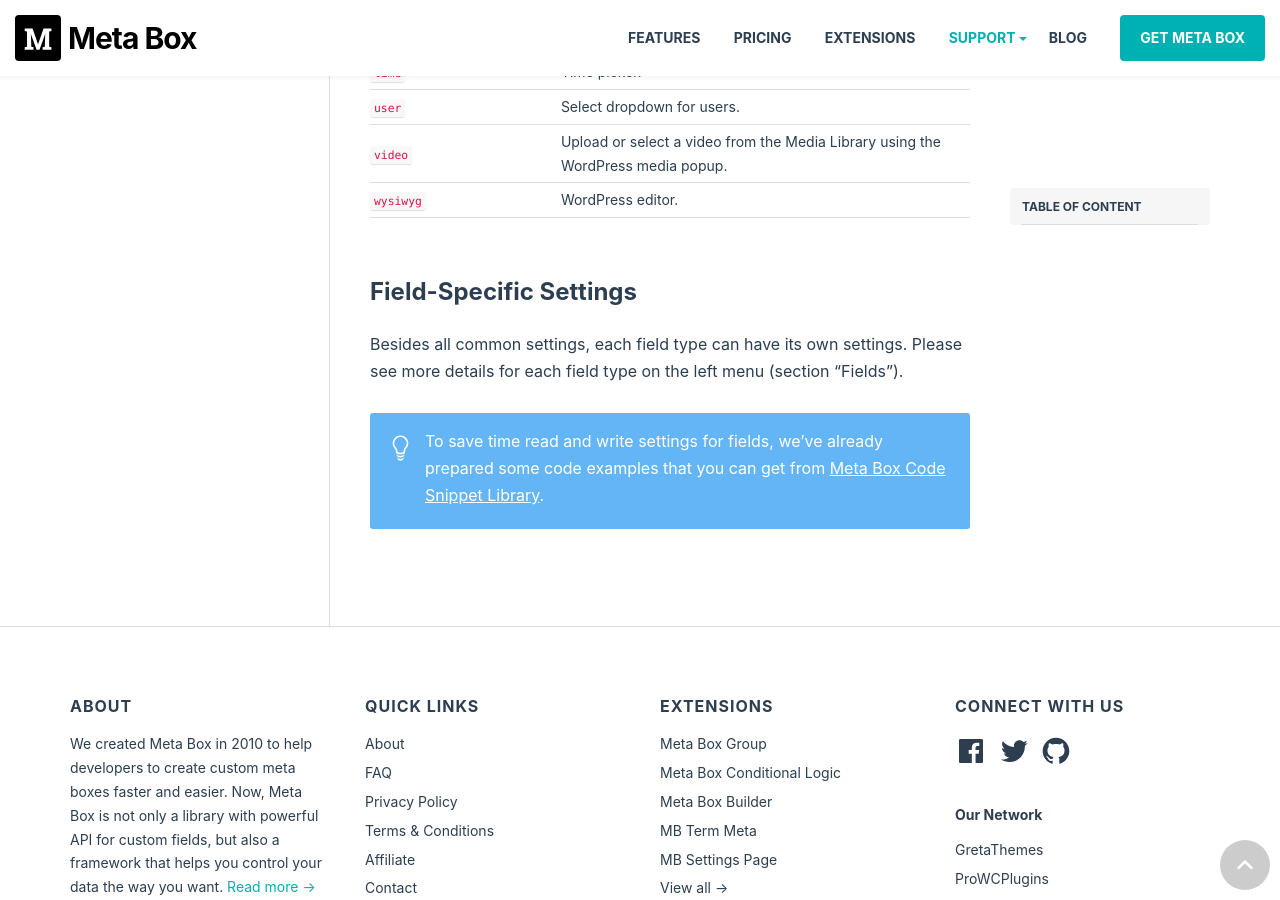
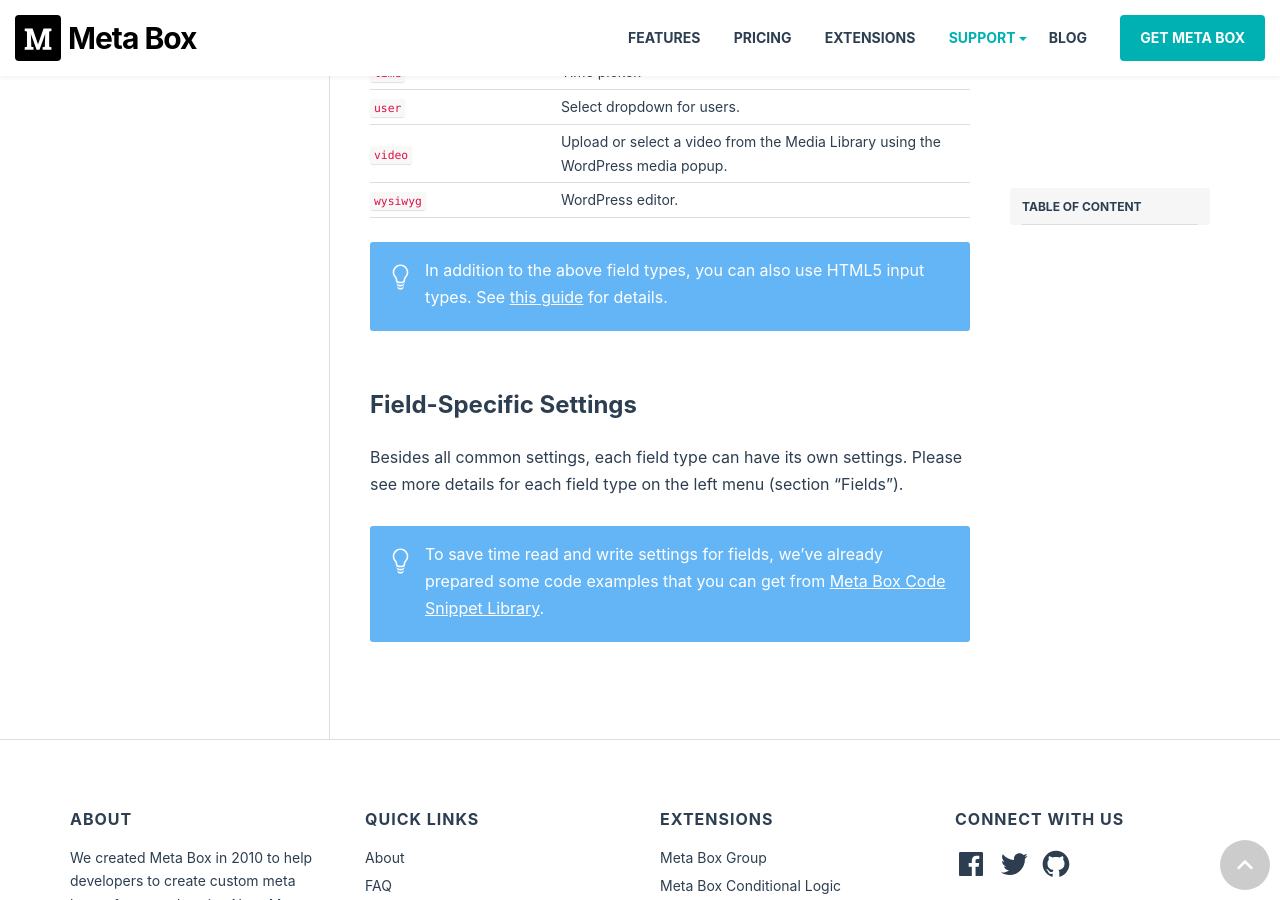
Before and after one commit to wpmetabox/docs, a Jekyll site: the page built from _docs/field-settings.md, in a window 1280 px wide and 900 px high, scrolled down 2979 px. Built offline with Jekyll 4.4.1, drawn with Linux system fonts in a browser that asks for light colours; comment, search, counter and statistics services are not loaded.

Commit message:
Update field-settings.md

```diff
--- a/_docs/field-settings.md
+++ b/_docs/field-settings.md
@@ -79,6 +79,8 @@
 `video` | Upload or select a video from the Media Library using the WordPress media popup.
 `wysiwyg` | WordPress editor.
 
+{% include alert.html content="In addition to the above field types, you can also use HTML5 input types. See [this guide](/html5-input-types/) for details." %}
+
 ## Field-specific settings
 
 Besides all common settings, each field type can have its own settings. Please see more details for each field type on the left menu (section "Fields").
```
